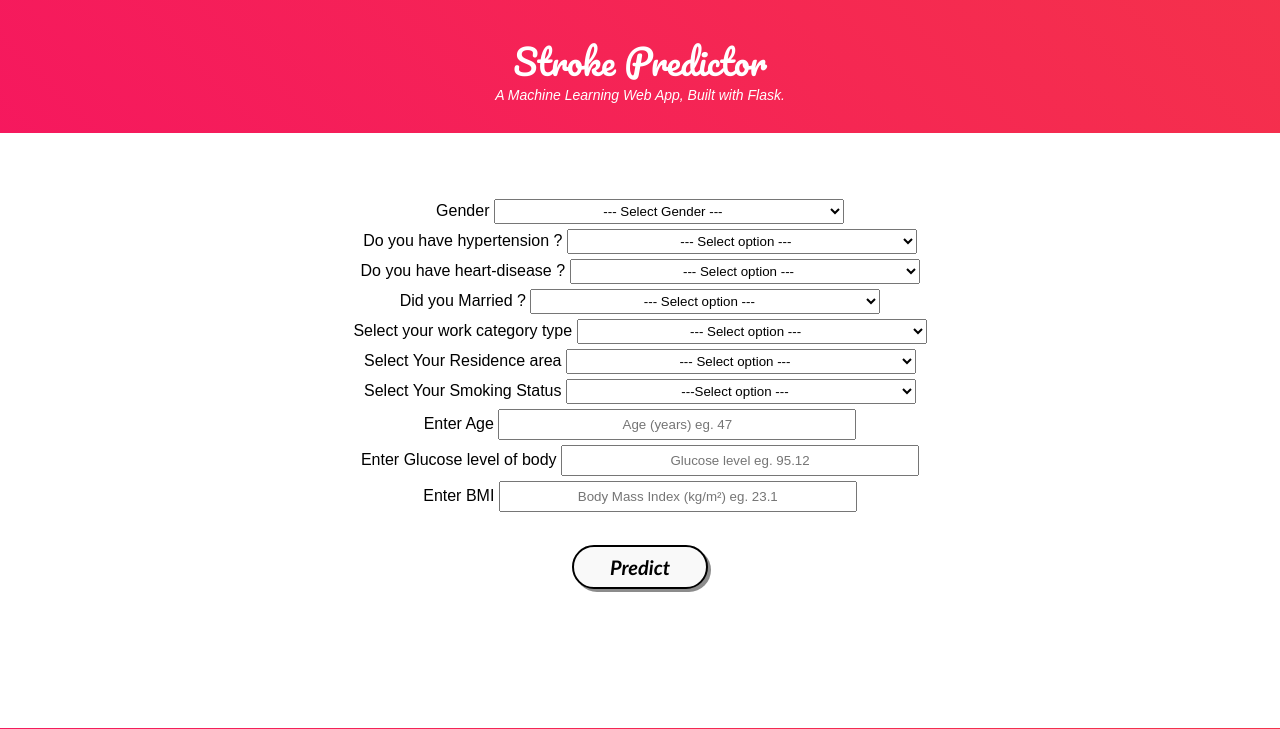
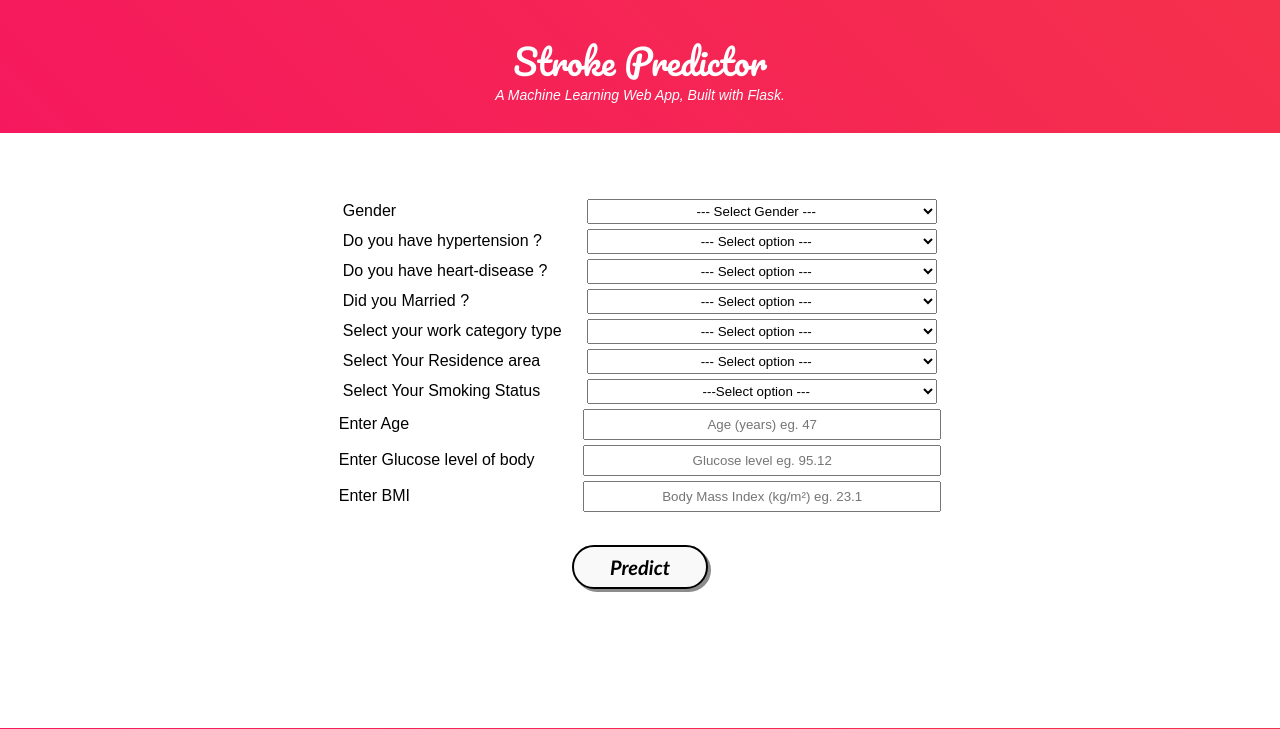
Before and after one commit to Anchal1508/Stroke-Prediction-WebApp, a Flask app: page / in a window 1280 px wide. Shown: the top 729 px of the page. Run offline with Flask 2, Linux system fonts and the light colour scheme; parts of the project's set-up code (start-up, migrations or seed data) failed here and were passed over; some libraries are stand-ins or nearby versions.

Commit message:
Update styles.css

```diff
--- a/static/styles.css
+++ b/static/styles.css
@@ -12,6 +12,12 @@ body{
 	height: 100%;
 	display: flex;
 	flex-direction: column;
+}
+
+label {
+	width: 240px;
+	display: inline-block;
+	text-align: left;
 }
 
 /* Website Title */
```
